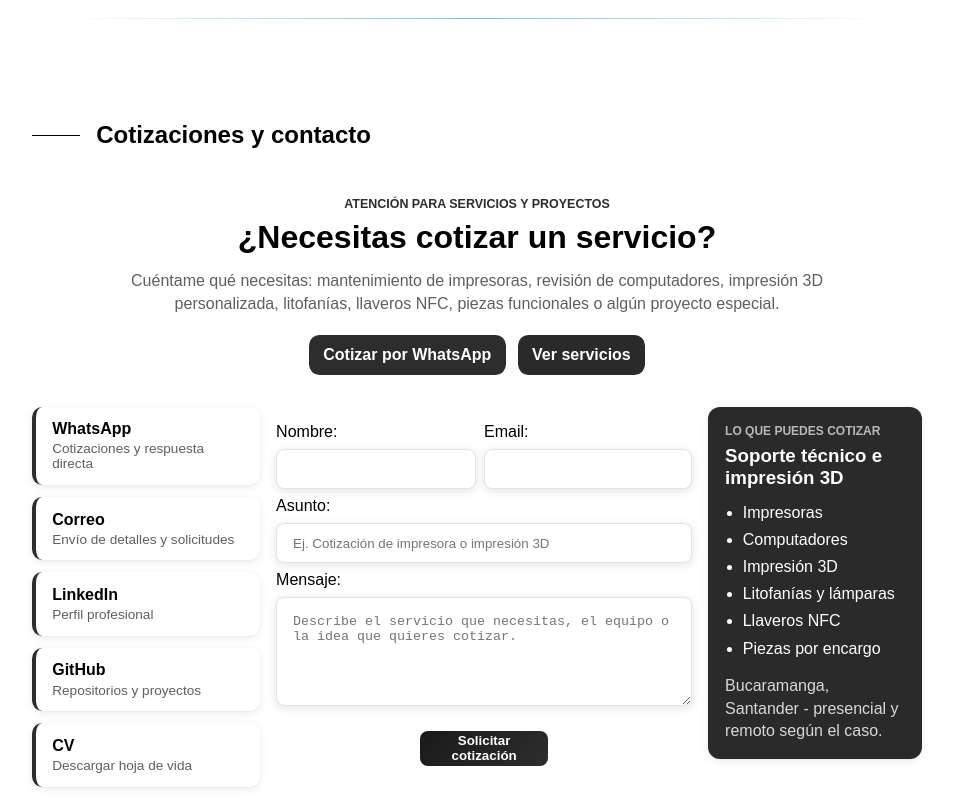
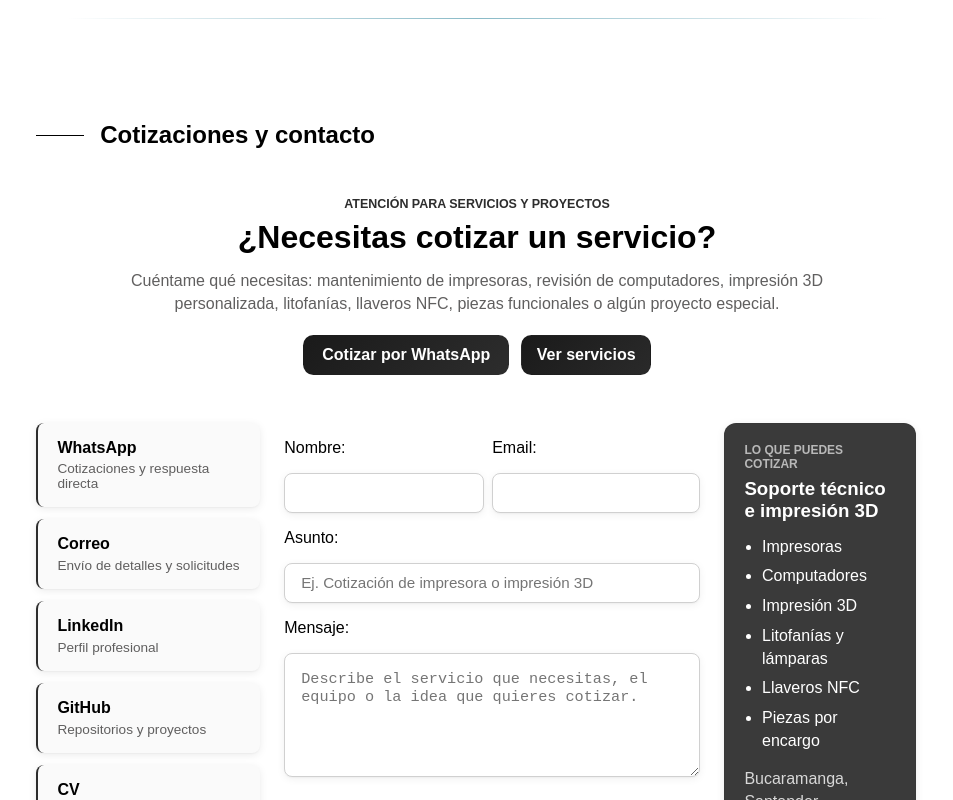
Before and after one commit to Jank1510/jankCVonline, an Angular app: page / in a window 1280 px wide. Shown: the part 8720-9520 px from the top of the page, without its empty margins (291-1244 px from the left). Built offline with nearby package versions, Linux system fonts and the light colour scheme.

Commit message:
Pulir seccion de contacto

```diff
--- a/src/app/content/contactame/contactame.component.css
+++ b/src/app/content/contactame/contactame.component.css
@@ -1,9 +1,9 @@
 .content {
     display: flex;
     flex-direction: column;
-    margin: 2rem auto 8rem auto;
-    max-width: 68rem;
-    padding: 0 1rem;
+    margin: 2rem auto 10rem auto;
+    max-width: 72rem;
+    padding: 0 1.25rem;
     width: 100%;
     box-sizing: border-box;
 }
@@ -24,8 +24,8 @@
 }
 
 .introContacto {
-    margin: 0 auto 2rem auto;
-    max-width: 45rem;
+    margin: 0 auto 3rem auto;
+    max-width: 48rem;
     text-align: center;
 }
 
@@ -74,18 +74,20 @@
 }
 
 .accionesContacto a:first-child {
-    background: #2d2d2d;
+    background: linear-gradient(135deg, #1a1a1a 0%, #2d2d2d 100%);
     color: white;
+    padding: 0.6rem 1.2rem;
 }
 
 .accionesContacto a:last-child {
-    background: #2a2a2a;
+    background: linear-gradient(135deg, #1a1a1a 0%, #2a2a2a 100%);
+    border: 1px solid rgba(45, 45, 45, 0.08);
     color: white;
 }
 
 .contactenosSection {
     display: grid;
-    gap: 1rem;
+    gap: 1.5rem;
     grid-template-columns: 1fr;
     margin: auto;
     width: 100%;
@@ -97,18 +99,19 @@
 }
 
 .canalesRapidos a {
-    background: white;
-    border-left: 4px solid #2d2d2d;
-    border-radius: 0.65rem;
+    background: #fafafa;
+    border-left: 2px solid #2d2d2d;
+    border-radius: 0.5rem;
     box-shadow: 0 1px 2px rgba(0, 0, 0, 0.04), 0 2px 8px rgba(0, 0, 0, 0.08);
     color: black;
     display: block;
-    padding: 0.85rem 1rem;
+    padding: 1rem 1.2rem;
     text-decoration: none;
-    transition: transform 0.2s ease, box-shadow 0.2s ease;
+    transition: transform 0.2s ease, box-shadow 0.2s ease, background 0.2s ease;
 }
 
 .canalesRapidos a:hover {
+    background: #f5f5f5;
     box-shadow: 0 4px 12px rgba(0, 0, 0, 0.1);
     transform: translateY(-2px);
 }
@@ -121,13 +124,14 @@
 .canalesRapidos span {
     color: #605f5f;
     font-size: 0.85rem;
-    margin-top: 0.2rem;
+    margin-top: 0.3rem;
 }
 
 .content form ul li {
     display: flex;
-    margin-bottom: 2%;
+    margin-bottom: 1rem;
     flex-direction: column;
+    gap: 0.5rem;
 }
 
 .li_left {
@@ -140,54 +144,58 @@
 
 .content form ul li input {
 
-    box-shadow: 0px 2px 10px 0px #e3e3e3;
-    border: 1px solid #e3e3e3;
+    box-shadow: 0 1px 2px rgba(0, 0, 0, 0.04), 0 2px 8px rgba(0, 0, 0, 0.06);
+    border: 1px solid #d0d0d0;
     background-color: white;
+    border-radius: 0.5rem;
+    padding: 0.6rem 0.8rem;
+    font-size: 0.95rem;
 }
 
 .content form ul li textarea {
     background-color: white;
-    box-shadow: 0px 2px 10px 0px #e3e3e3;
-    border: 1px solid #e3e3e3;
+    box-shadow: 0 1px 2px rgba(0, 0, 0, 0.04), 0 2px 8px rgba(0, 0, 0, 0.06);
+    border: 1px solid #d0d0d0;
+    border-radius: 0.5rem;
+    padding: 0.8rem;
+    font-size: 0.95rem;
 }
 
 .content form ul li input:focus,
 .content form ul li textarea:focus {
-    border: 1px solid #d0d0d0;
-    box-shadow: 0px 0px 10px 0px #d0d0d0;
+    border: 1px solid #b8b8b8;
+    box-shadow: 0 0 0 3px rgba(45, 45, 45, 0.1);
     outline: none;
-
 }
 
 .content form ul li button {
-    margin: auto;
+    margin: 0.5rem auto 0 auto;
     margin-top: auto;
     font-weight: bolder;
     color: white;
     cursor: pointer;
     border: none;
     background: linear-gradient(135deg, #1a1a1a 0%, #2d2d2d 100%);
+    padding: 0.6rem 1.5rem;
+    border-radius: 0.6rem;
+    font-size: 0.95rem;
     transition: transform 0.2s ease, box-shadow 0.2s ease;
 }
 
 .content form ul li button:hover {
-    transform: translateY(-1px);
-    box-shadow: 0 4px 12px rgba(0, 0, 0, 0.12);
-}
-
-.content form ul li button:hover {
-    opacity: 80%
+    transform: translateY(-2px);
+    box-shadow: 0 4px 16px rgba(0, 0, 0, 0.12);
 }
 
 
 
 .disponibilidadContacto {
-    background: #2a2a2a;
-    border: 1px solid rgba(45, 45, 45, 0.12);
+    background: #3a3a3a;
+    border: 1px solid rgba(45, 45, 45, 0.08);
     border-radius: 0.75rem;
     box-shadow: 0 1px 2px rgba(0, 0, 0, 0.04), 0 2px 8px rgba(0, 0, 0, 0.08);
     color: white;
-    padding: 1rem;
+    padding: 1.2rem;
     transition: box-shadow 0.2s ease;
 }
 
@@ -214,8 +222,8 @@
 }
 
 .disponibilidadContacto li {
-    line-height: 1.35;
-    margin-bottom: 0.35rem;
+    line-height: 1.45;
+    margin-bottom: 0.4rem;
 }
 
 .disponibilidadContacto p {
@@ -229,13 +237,48 @@ ul {
 }
 
 
+.exitoEnvio {
+    display: flex;
+    flex-direction: column;
+    align-items: center;
+    text-align: center;
+    padding: 2rem 1rem;
+    max-width: 40rem;
+    margin: 0 auto;
+}
+
+.exitoEnvio h1 {
+    color: #2a2a2a;
+    margin: 0.5rem 0;
+}
+
+.exitoEnvio p {
+    color: #605f5f;
+    line-height: 1.45;
+    margin: 0.5rem 0 1.5rem 0;
+}
+
+.exitoEnvio button {
+    border: none;
+    background: linear-gradient(135deg, #1a1a1a 0%, #2d2d2d 100%);
+    color: white;
+    padding: 0.5rem 1.5rem;
+    border-radius: 0.5rem;
+    font-weight: bold;
+    cursor: pointer;
+    transition: transform 0.2s ease, box-shadow 0.2s ease;
+}
+
 .exitoEnvio button:hover {
-    opacity: 80%;
+    transform: translateY(-1px);
+    box-shadow: 0 4px 12px rgba(0, 0, 0, 0.1);
 }
 
 li span {
     text-align: center;
-    color: #2d2d2d;
+    color: #4a4a4a;
+    font-size: 0.85rem;
+    font-weight: 500;
 }
 
 /* RESPONSIVE DESIGN*/
@@ -267,6 +310,8 @@ li span {
         height: 6rem;
         border-radius: 12rem;
         display: flex;
+        box-shadow: 0 4px 16px rgba(0, 0, 0, 0.12);
+        transition: box-shadow 0.2s ease;
     }
 
     .exitoEnvio button {
@@ -276,11 +321,12 @@ li span {
         padding: 0.5vw 1.5rem;
         border-radius: 0.5rem;
         font-weight: bold;
-        transition: transform 0.2s ease;
+        transition: transform 0.2s ease, box-shadow 0.2s ease;
     }
 
     .exitoEnvio button:hover {
-        transform: translateY(-1px);
+        transform: translateY(-2px);
+        box-shadow: 0 4px 16px rgba(0, 0, 0, 0.12);
     }
 
     .content form {
@@ -288,8 +334,10 @@ li span {
         box-sizing: border-box;
     }
 
-    .content form ul li button {
-        width: 35%;
+    .li_left {
+        float: none;
+        width: 100%;
+        margin-right: 0;
     }
 
     .content .titulo {
@@ -310,18 +358,28 @@ li span {
         border-radius: 0.5rem;
         padding-left: 1rem;
         height: 2.5rem;
+        border: 1px solid #d0d0d0;
+        background-color: white;
+        box-shadow: 0 1px 2px rgba(0, 0, 0, 0.04), 0 2px 8px rgba(0, 0, 0, 0.06);
+        font-size: 0.95rem;
     }
 
     .content form ul li textarea {
         border-radius: 0.5rem;
         padding: 1rem;
+        border: 1px solid #d0d0d0;
+        background-color: white;
+        box-shadow: 0 1px 2px rgba(0, 0, 0, 0.04), 0 2px 8px rgba(0, 0, 0, 0.06);
+        font-size: 0.95rem;
     }
 
     .content form ul li button {
-        height: 2.2rem;
-        border-radius: 0.5rem;
+        width: 100%;
+        max-width: 14rem;
+        height: 2.5rem;
+        border-radius: 0.6rem;
         margin-top: 1rem;
-        min-width: 8rem;
+        font-size: 0.95rem;
     }
 
     .content .titulo hr {
@@ -343,6 +401,7 @@ li span {
         height: 6vw;
         border-radius: 12vw;
         display: flex;
+        box-shadow: 0 4px 16px rgba(0, 0, 0, 0.12);
     }
 
     .exitoEnvio button {
@@ -352,11 +411,12 @@ li span {
         padding: 0.5vw 1.5vw;
         border-radius: 0.5vw;
         font-weight: bold;
-        transition: transform 0.2s ease;
+        transition: transform 0.2s ease, box-shadow 0.2s ease;
     }
 
     .exitoEnvio button:hover {
-        transform: translateY(-1px);
+        transform: translateY(-2px);
+        box-shadow: 0 4px 16px rgba(0, 0, 0, 0.12);
     }
 
     .exitoEnvio {
@@ -372,7 +432,14 @@ li span {
     }
 
     .content form ul li button {
-        width: 15%;
+        max-width: 14rem;
+        width: auto;
+    }
+
+    .li_left {
+        float: left;
+        width: 48%;
+        margin-right: 2%;
     }
 
     .content {
@@ -408,17 +475,33 @@ li span {
         border-radius: 0.5rem;
         padding-left: 1rem;
         height: 2.5rem;
+        border: 1px solid #d0d0d0;
+        background-color: white;
+        box-shadow: 0 1px 2px rgba(0, 0, 0, 0.04), 0 2px 8px rgba(0, 0, 0, 0.06);
+        font-size: 0.95rem;
     }
 
     .content form ul li textarea {
         border-radius: 0.5rem;
         padding: 1rem;
+        border: 1px solid #d0d0d0;
+        background-color: white;
+        box-shadow: 0 1px 2px rgba(0, 0, 0, 0.04), 0 2px 8px rgba(0, 0, 0, 0.06);
+        font-size: 0.95rem;
     }
 
     .content form ul li button {
-        height: 2.2rem;
-        border-radius: 0.5rem;
+        height: 2.5rem;
+        border-radius: 0.6rem;
         margin-top: 1rem;
+        max-width: 14rem;
+        width: auto;
+    }
+
+    .li_left {
+        float: left;
+        width: 48%;
+        margin-right: 2%;
     }
 
     .content {
```
